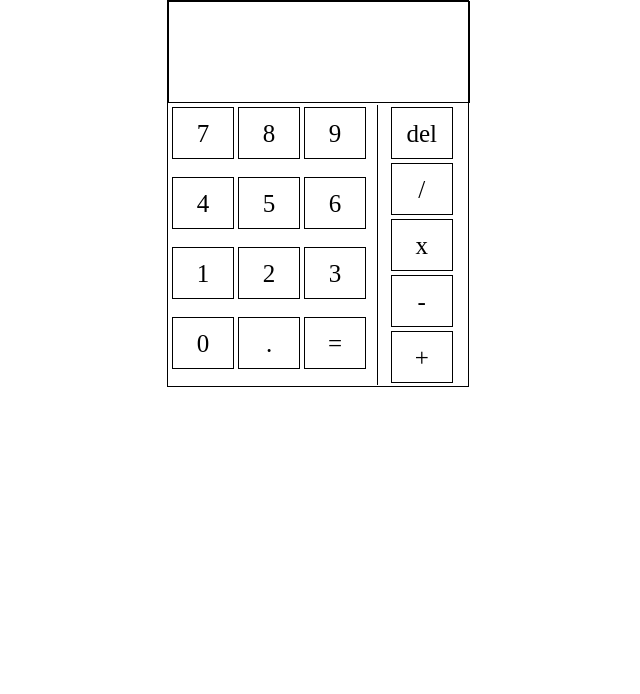
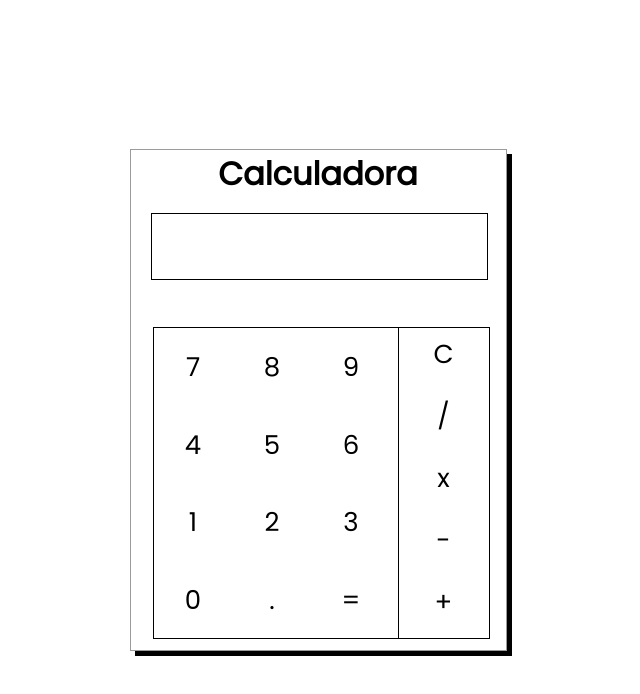
Before and after one commit to Wmatias16/Calculadora, a plain HTML site: page index.html in a window 1280 px wide. Shown: the whole page, without its empty margins (322-962 px from the left). Drawn offline with Linux system fonts and the light colour scheme.

Commit message:
Calculadora final

```diff
--- a/css/styles.css
+++ b/css/styles.css
@@ -1,56 +1,78 @@
+@import url('https://fonts.googleapis.com/css2?family=Poppins:ital,wght@0,100;0,200;0,300;0,400;1,100;1,200;1,300&display=swap');
 *{
     margin: 0;
     padding: 0;
+    font-family: 'Poppins', sans-serif;
 }
-tbody{
+
+body{
+    width: 100vw;
+    height: 100vh;
+    display: flex;
+}
+
+
+.calculadora{
+    width: 375px;
+    height: 500px;
+    margin: auto;
+    border: 1px solid rgba(83, 83, 83, 0.582);
+    box-shadow:5px 5px ;
+    text-align: center;
+}
+
+#calculadora__resultado{
+    width: 335px;
+    height: 65px;
+    margin-left: 20px;
+    margin-top: 15px;
+    margin-bottom: 45px;
+    border: 1px solid black;
+    font-size: 50px;
+    text-align: right;
+}
+
+.calculadora__opciones{
+    width: 335px;
+    height: 310px;
+    margin-left: 20px;
     display: flex;
     flex-direction: row;
-}
-.contenedor-calculadora{
-    width: 300px;
-    height: 385px;
-    margin: auto;
+    flex-wrap: nowrap;
     border: 1px solid black;
-
 }
 
-#resultado{
-    width: 100%;
-    height: 100px;
-    border:1px solid black;
-}
-
-.opciones{
-    width: 100%;
-    height: 100%;
-}
-
-.opciones #numeros{
-    width: 70%;
+.calculadora__opciones #numeros{
+    width: 244px;
+    height: 310px;
     display: flex;
     flex-direction: row;
     flex-wrap: wrap;
-    border-right: 1px solid black;
+    background-color: white;
 }
 
-td{
-    width: 60px;
-    height: 50px;
-    text-align: center;
-    border: 1px solid black;
-    line-height: 2.1;
-    margin: 2px;
-    font-size: 25px;
-    cursor: pointer;
-}
-
-td:hover{
-    background-color: grey;
-}
-
-.opciones #operadores{
-    width: 30%;
+.calculadora__opciones #operadores{
+    width: 90px;
+    height: 310px;
     display: flex;
     flex-direction: column;
-    align-items: center;
 }
+.calculadora__opciones #operadores td{
+    width: 90px;
+    height: 62px;
+    font-size: 26px;
+    line-height: 2.0;
+    border-left: 1px solid #000;
+}
+td{
+    width: 79px;
+    height: 75px;
+    text-align: center;
+    background-color: white;
+    font-size: 26px;
+    line-height: 3.0;
+}
+td:hover{
+    cursor: pointer;
+    background-color: black;
+}
--- a/index.html
+++ b/index.html
@@ -11,33 +11,35 @@
 
 <body>
 
-    <div class="contenedor-calculadora">
-        <div id="resultado"></div>
+    <div class="calculadora">
+        <h1>Calculadora</h1>
+        <div id="calculadora__resultado"></div>
+        <table id="tableID">
+            <tbody class="calculadora__opciones">
+                <tr id="numeros">
+                    <td data-key="7">7</td>
+                    <td data-key="8">8</td>
+                    <td data-key="9">9</td>
+                    <td data-key="4">4</td>
+                    <td data-key="5">5</td>
+                    <td data-key="6">6</td>
+                    <td data-key="1">1</td>
+                    <td data-key="2">2</td>
+                    <td data-key="3">3</td>
+                    <td data-key="0">0</td>
+                    <td data-key=".">.</td>
+                    <td data-key="=">=</td>
+                </tr>
+                <tr id="operadores">
+                    <td data-key="C">C</td>
+                    <td data-key="/">/</td>
+                    <td data-key="*">x</td>
+                    <td data-key="-">-</td>
+                    <td data-key="+">+</td>
+                </tr>
+            </tbody>
 
-        <table id="tableID" class="opciones">
-            <tr id="numeros">
-                <td>7</td>
-                <td>8</td>
-                <td>9</td>
-                <td>4</td>
-                <td>5</td>
-                <td>6</td>
-                <td>1</td>
-                <td>2</td>
-                <td>3</td>
-                <td>0</td>
-                <td>.</td>
-                <td>=</td>
-            </tr>
-            <tr id="operadores">
-                <td>del</td>
-                <td>/</td>
-                <td>x</td>
-                <td>-</td>
-                <td>+</td>
-            </tr>
         </table>
-
     </div>
 
     <script src="js/main.js"></script>
--- a/js/main.js
+++ b/js/main.js
@@ -1,14 +1,19 @@
-let resultado = document.getElementById('resultado');
+let resultado = document.getElementById('calculadora__resultado');
 let opciones = document.querySelectorAll('td');
 
-opciones.forEach(e =>{
+opciones.forEach(opcion =>{
 
-    e.addEventListener('click',()=>{
-        if(e.innerHTML == '='){
-            resultado.innerHTML = eval(resultado.innerHTML)
-        }else{
-            resultado.innerHTML += e.innerHTML
+    opcion.addEventListener('click',()=>{
+
+        if(opcion.dataset.key == '='){
+            resultado.textContent = eval(resultado.textContent)
+        }
+        else if(opcion.dataset.key == 'C'){
+            resultado.textContent = '';
+        }
+        else{
+            resultado.textContent += opcion.dataset.key
         }
 
-    })
+    });
 })
```
